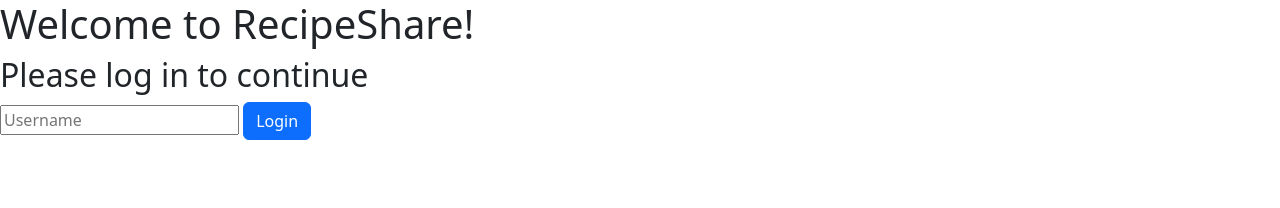
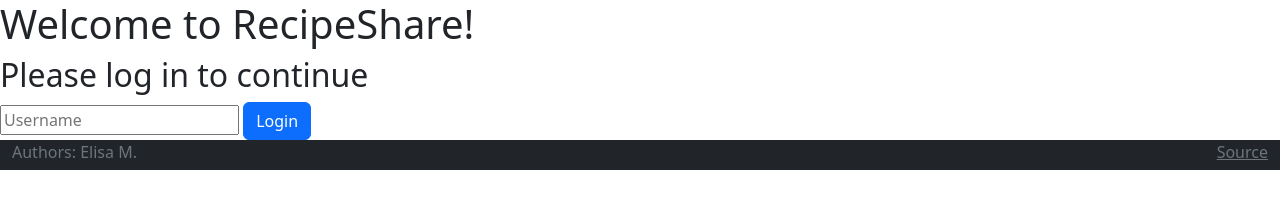
Before and after one commit to elisamcrae/startup, a plain HTML site: page index.html in a window 1280 px wide. Drawn offline with nearby package versions, Linux system fonts and the light colour scheme.

Commit message:
Update index.html

```diff
--- a/index.html
+++ b/index.html
@@ -20,4 +20,15 @@
           <button type="submit" class="btn btn-primary">Login</button>
         </form>
   </body>
+
+  <footer class="bg-dark text-dark text-muted">
+      <div class="container-fluid">
+        <span class="text-reset">Authors: Elisa M.</span>
+        <a
+          class="text-reset"
+          href="https://github.com/elisamcrae/startup"
+          >Source</a
+        >
+      </div>
+    </footer>
 </html>
```
